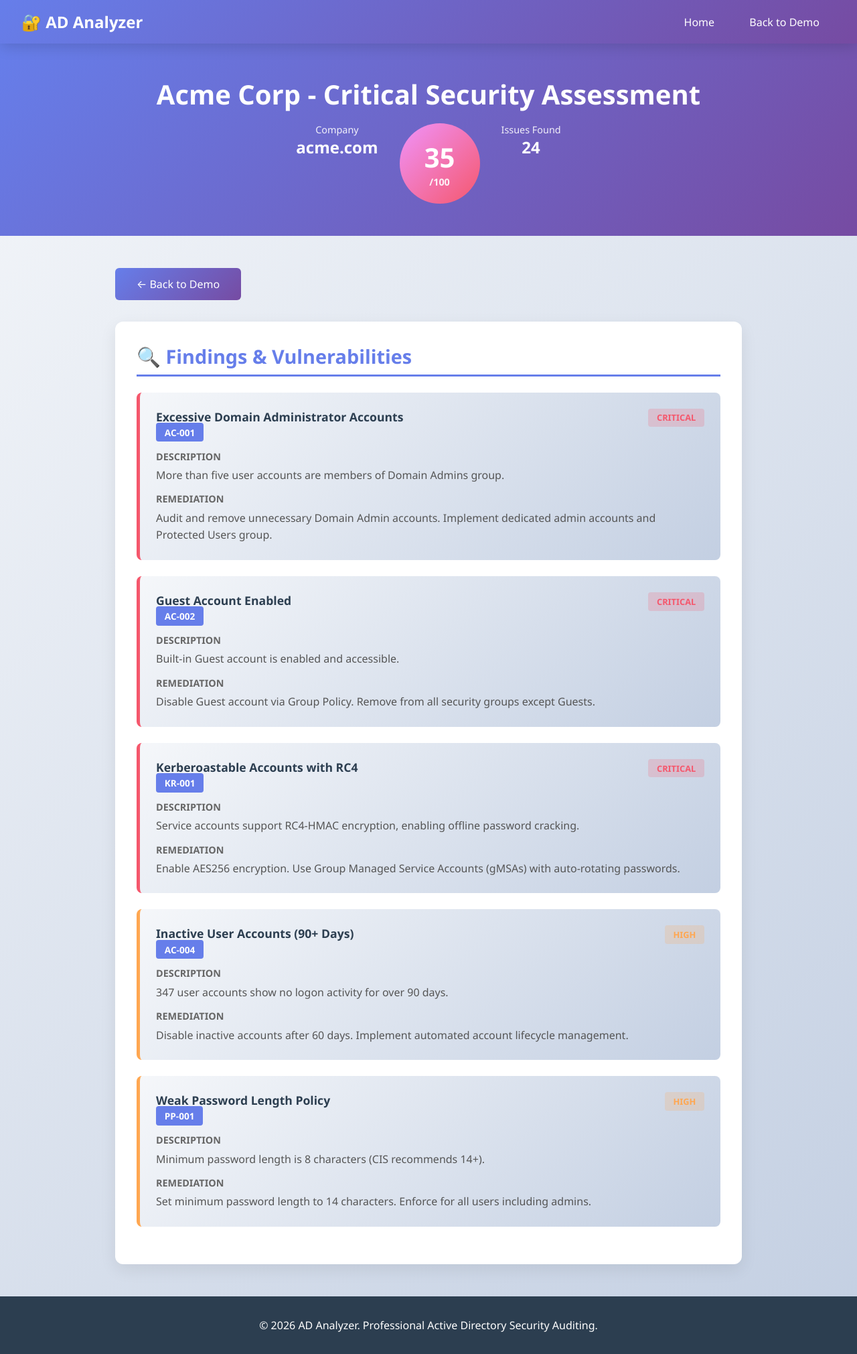
After one commit to Linduxx/ad-analyzer, a Flask app: page /report/1 in a window 1280 px wide. The commit adds this page. Shown: the whole page at 67% size. Run offline with Flask 3, Linux system fonts and the light colour scheme.

Commit message:
Add premium UI + vulnerability report detail page

```diff
--- a/app.py
+++ b/app.py
@@ -69,6 +69,55 @@ def features():
         {'icon': '👥', 'title': 'Team Collaboration', 'desc': 'Share reports easily'}
     ]
     return render_template('features.html', features=features_list)
+
+@app.route('/report/<int:report_id>')
+def report_detail(report_id):
+    """Zafiyet detay sayfası"""
+    vulnerabilities = {
+        1: {  # Acme Corp
+            'name': 'Acme Corp - Critical Security Assessment',
+            'company': 'acme.com',
+            'score': 35,
+            'findings_count': 24,
+            'severity': 'critical',
+            'issues': [
+                {'id': 'AC-001', 'title': 'Excessive Domain Administrator Accounts', 'severity': 'critical', 'desc': 'More than five user accounts are members of Domain Admins group.', 'remediation': 'Audit and remove unnecessary Domain Admin accounts. Implement dedicated admin accounts and Protected Users group.'},
+                {'id': 'AC-002', 'title': 'Guest Account Enabled', 'severity': 'critical', 'desc': 'Built-in Guest account is enabled and accessible.', 'remediation': 'Disable Guest account via Group Policy. Remove from all security groups except Guests.'},
+                {'id': 'KR-001', 'title': 'Kerberoastable Accounts with RC4', 'severity': 'critical', 'desc': 'Service accounts support RC4-HMAC encryption, enabling offline password cracking.', 'remediation': 'Enable AES256 encryption. Use Group Managed Service Accounts (gMSAs) with auto-rotating passwords.'},
+                {'id': 'AC-004', 'title': 'Inactive User Accounts (90+ Days)', 'severity': 'high', 'desc': '347 user accounts show no logon activity for over 90 days.', 'remediation': 'Disable inactive accounts after 60 days. Implement automated account lifecycle management.'},
+                {'id': 'PP-001', 'title': 'Weak Password Length Policy', 'severity': 'high', 'desc': 'Minimum password length is 8 characters (CIS recommends 14+).', 'remediation': 'Set minimum password length to 14 characters. Enforce for all users including admins.'},
+            ]
+        },
+        2: {  # TechCorp
+            'name': 'TechCorp - High Risk AD Audit',
+            'company': 'techcorp.net',
+            'score': 58,
+            'findings_count': 18,
+            'severity': 'high',
+            'issues': [
+                {'id': 'AC-005', 'title': 'Passwords Set to Never Expire', 'severity': 'high', 'desc': 'Multiple accounts with DONT_EXPIRE_PASSWORD flag enabled.', 'remediation': 'Remove never-expire flag. Implement 90-day rotation policy for all users.'},
+                {'id': 'SY-005', 'title': 'NTLMv1 Authentication Permitted', 'severity': 'high', 'desc': 'Legacy NTLMv1 protocol still supported in domain.', 'remediation': 'Require NTLMv2 only. Set LAN Manager auth level to 5 via Group Policy.'},
+                {'id': 'PM-009', 'title': 'Privileged Accounts Without Smart Card', 'severity': 'high', 'desc': 'Domain Admins do not require smart card for login.', 'remediation': 'Enable smart card requirement for all Tier 0 accounts. Deploy hardware tokens.'},
+            ]
+        },
+        3: {  # Example.org
+            'name': 'Example.org - Compliance Verification',
+            'company': 'example.org',
+            'score': 72,
+            'findings_count': 8,
+            'severity': 'medium',
+            'issues': [
+                {'id': 'PP-003', 'title': 'No Account Lockout Policy', 'severity': 'medium', 'desc': 'Account lockout policy not configured in domain.', 'remediation': 'Set lockout threshold to 5 attempts, duration to 15 minutes.'},
+                {'id': 'SY-002', 'title': 'Low Domain Functional Level', 'severity': 'medium', 'desc': 'Domain operating at 2012 level instead of 2016+.', 'remediation': 'Upgrade all DCs to Server 2016+. Raise DFL to 2016 or higher.'},
+            ]
+        }
+    }
+
+    if report_id not in vulnerabilities:
+        return redirect('/demo')
+
+    report = vulnerabilities[report_id]
+    return render_template('report_detail.html', report=report)
 
 @app.route('/demo')
 def demo():
--- a/templates/admin_dashboard.html
+++ b/templates/admin_dashboard.html
@@ -6,7 +6,7 @@
     <title>Admin Dashboard - AD Analyzer</title>
     <style>
         * { margin: 0; padding: 0; box-sizing: border-box; }
-        body { font-family: 'Segoe UI', sans-serif; color: #333; background: #f5f5f5; }
+        body { font-family: 'Segoe UI', -apple-system, sans-serif; color: #333; background: linear-gradient(135deg, #667eea 0%, #764ba2 100%); min-height: 100vh; }
         nav { background: #0066cc; color: white; padding: 1rem 2rem; display: flex; justify-content: space-between; align-items: center; }
         nav a { color: white; text-decoration: none; margin-left: 1rem; }
         nav a:hover { text-decoration: underline; }
--- /dev/null
+++ b/templates/report_detail.html
@@ -0,0 +1,253 @@
+<!DOCTYPE html>
+<html lang="en">
+<head>
+    <meta charset="UTF-8">
+    <meta name="viewport" content="width=device-width, initial-scale=1">
+    <title>{{ report.name }} - AD Analyzer</title>
+    <style>
+        * { margin: 0; padding: 0; box-sizing: border-box; }
+        body { font-family: 'Segoe UI', -apple-system, sans-serif; color: #2c3e50; background: linear-gradient(135deg, #f5f7fa 0%, #c3cfe2 100%); }
+
+        /* NAV */
+        nav {
+            background: linear-gradient(135deg, #667eea 0%, #764ba2 100%);
+            padding: 1rem 2rem;
+            display: flex;
+            justify-content: space-between;
+            align-items: center;
+            box-shadow: 0 4px 20px rgba(0,0,0,0.15);
+            position: sticky;
+            top: 0;
+            z-index: 100;
+        }
+        nav .logo { font-size: 1.5rem; font-weight: bold; color: white; }
+        nav a { color: white; text-decoration: none; margin: 0 1.5rem; transition: opacity 0.3s; }
+        nav a:hover { opacity: 0.8; }
+
+        /* HEADER */
+        .report-header {
+            background: linear-gradient(135deg, #667eea 0%, #764ba2 100%);
+            color: white;
+            padding: 3rem 2rem;
+            text-align: center;
+        }
+        .report-header h1 { font-size: 2.5rem; margin-bottom: 1rem; }
+        .report-meta { display: flex; justify-content: center; gap: 2rem; flex-wrap: wrap; }
+        .meta-item { text-align: center; }
+        .meta-label { font-size: 0.9rem; opacity: 0.9; }
+        .meta-value { font-size: 1.5rem; font-weight: bold; }
+
+        /* SCORE CIRCLE */
+        .score-circle {
+            width: 120px;
+            height: 120px;
+            border-radius: 50%;
+            display: flex;
+            flex-direction: column;
+            justify-content: center;
+            align-items: center;
+            font-weight: bold;
+            margin: 0 auto;
+        }
+        .critical { background: linear-gradient(135deg, #f093fb 0%, #f5576c 100%); color: white; }
+        .high { background: linear-gradient(135deg, #ffa751 0%, #ffe259 100%); color: white; }
+        .medium { background: linear-gradient(135deg, #4facfe 0%, #00f2fe 100%); color: white; }
+        .low { background: linear-gradient(135deg, #43e97b 0%, #38f9d7 100%); color: white; }
+
+        .score-value { font-size: 2.5rem; }
+        .score-label { font-size: 0.9rem; opacity: 0.9; }
+
+        /* CONTENT */
+        .container { max-width: 1000px; margin: 3rem auto; padding: 0 2rem; }
+
+        .section {
+            background: white;
+            border-radius: 12px;
+            padding: 2rem;
+            margin-bottom: 2rem;
+            box-shadow: 0 8px 25px rgba(0,0,0,0.08);
+        }
+
+        .section h2 {
+            font-size: 1.8rem;
+            margin-bottom: 1.5rem;
+            color: #667eea;
+            border-bottom: 3px solid #667eea;
+            padding-bottom: 0.5rem;
+        }
+
+        /* FINDINGS */
+        .finding {
+            background: linear-gradient(135deg, #f5f7fa 0%, #c3cfe2 100%);
+            border-left: 5px solid #667eea;
+            padding: 1.5rem;
+            margin-bottom: 1.5rem;
+            border-radius: 8px;
+            transition: all 0.3s;
+        }
+
+        .finding:hover {
+            box-shadow: 0 8px 20px rgba(102, 126, 234, 0.15);
+            transform: translateX(5px);
+        }
+
+        .finding.critical { border-left-color: #f5576c; }
+        .finding.high { border-left-color: #ffa751; }
+        .finding.medium { border-left-color: #4facfe; }
+
+        .finding-header {
+            display: flex;
+            justify-content: space-between;
+            align-items: start;
+            margin-bottom: 1rem;
+        }
+
+        .finding-title {
+            font-size: 1.1rem;
+            font-weight: bold;
+            color: #2c3e50;
+        }
+
+        .finding-id {
+            background: #667eea;
+            color: white;
+            padding: 0.3rem 0.8rem;
+            border-radius: 4px;
+            font-size: 0.85rem;
+            font-weight: bold;
+        }
+
+        .finding-severity {
+            padding: 0.3rem 0.8rem;
+            border-radius: 4px;
+            font-size: 0.8rem;
+            font-weight: bold;
+            text-transform: uppercase;
+        }
+
+        .finding-severity.critical {
+            background: rgba(245, 87, 108, 0.2);
+            color: #f5576c;
+        }
+
+        .finding-severity.high {
+            background: rgba(255, 167, 81, 0.2);
+            color: #ffa751;
+        }
+
+        .finding-severity.medium {
+            background: rgba(79, 172, 254, 0.2);
+            color: #4facfe;
+        }
+
+        .finding-content {
+            margin-top: 1rem;
+        }
+
+        .finding-label {
+            font-size: 0.9rem;
+            color: #666;
+            font-weight: 600;
+            margin-top: 0.8rem;
+            text-transform: uppercase;
+        }
+
+        .finding-text {
+            color: #555;
+            line-height: 1.6;
+            margin-top: 0.4rem;
+        }
+
+        /* BACK BUTTON */
+        .back-btn {
+            display: inline-block;
+            background: linear-gradient(135deg, #667eea 0%, #764ba2 100%);
+            color: white;
+            padding: 0.8rem 2rem;
+            border-radius: 6px;
+            text-decoration: none;
+            margin-bottom: 2rem;
+            transition: all 0.3s;
+        }
+
+        .back-btn:hover {
+            transform: translateY(-2px);
+            box-shadow: 0 8px 20px rgba(102, 126, 234, 0.3);
+        }
+
+        /* FOOTER */
+        footer {
+            background: #2c3e50;
+            color: white;
+            text-align: center;
+            padding: 2rem;
+            margin-top: 3rem;
+        }
+    </style>
+</head>
+<body>
+    <!-- NAV -->
+    <nav>
+        <div class="logo">🔐 AD Analyzer</div>
+        <div>
+            <a href="/">Home</a>
+            <a href="/demo">Back to Demo</a>
+        </div>
+    </nav>
+
+    <!-- HEADER -->
+    <div class="report-header">
+        <h1>{{ report.name }}</h1>
+        <div class="report-meta">
+            <div class="meta-item">
+                <div class="meta-label">Company</div>
+                <div class="meta-value">{{ report.company }}</div>
+            </div>
+            <div class="meta-item">
+                <div class="score-circle {{ report.severity }}">
+                    <div class="score-value">{{ report.score }}</div>
+                    <div class="score-label">/100</div>
+                </div>
+            </div>
+            <div class="meta-item">
+                <div class="meta-label">Issues Found</div>
+                <div class="meta-value">{{ report.findings_count }}</div>
+            </div>
+        </div>
+    </div>
+
+    <!-- CONTENT -->
+    <div class="container">
+        <a href="/demo" class="back-btn">← Back to Demo</a>
+
+        <div class="section">
+            <h2>🔍 Findings & Vulnerabilities</h2>
+
+            {% for issue in report.issues %}
+            <div class="finding {{ issue.severity }}">
+                <div class="finding-header">
+                    <div>
+                        <div class="finding-title">{{ issue.title }}</div>
+                        <span class="finding-id">{{ issue.id }}</span>
+                    </div>
+                    <span class="finding-severity {{ issue.severity }}">{{ issue.severity }}</span>
+                </div>
+
+                <div class="finding-content">
+                    <div class="finding-label">Description</div>
+                    <div class="finding-text">{{ issue.desc }}</div>
+
+                    <div class="finding-label">Remediation</div>
+                    <div class="finding-text">{{ issue.remediation }}</div>
+                </div>
+            </div>
+            {% endfor %}
+        </div>
+    </div>
+
+    <!-- FOOTER -->
+    <footer>
+        <p>&copy; 2026 AD Analyzer. Professional Active Directory Security Auditing.</p>
+    </footer>
+</body>
+</html>
```
